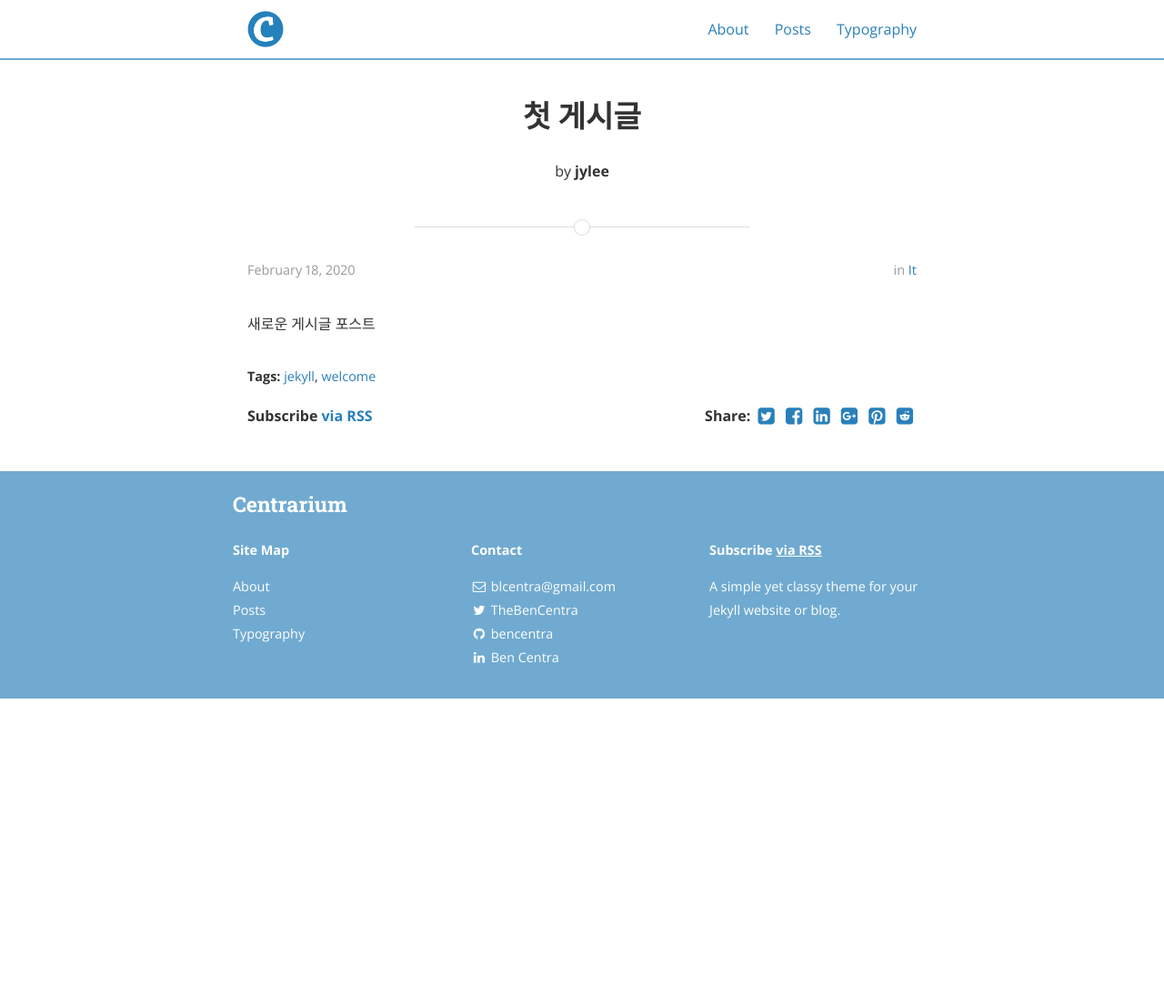
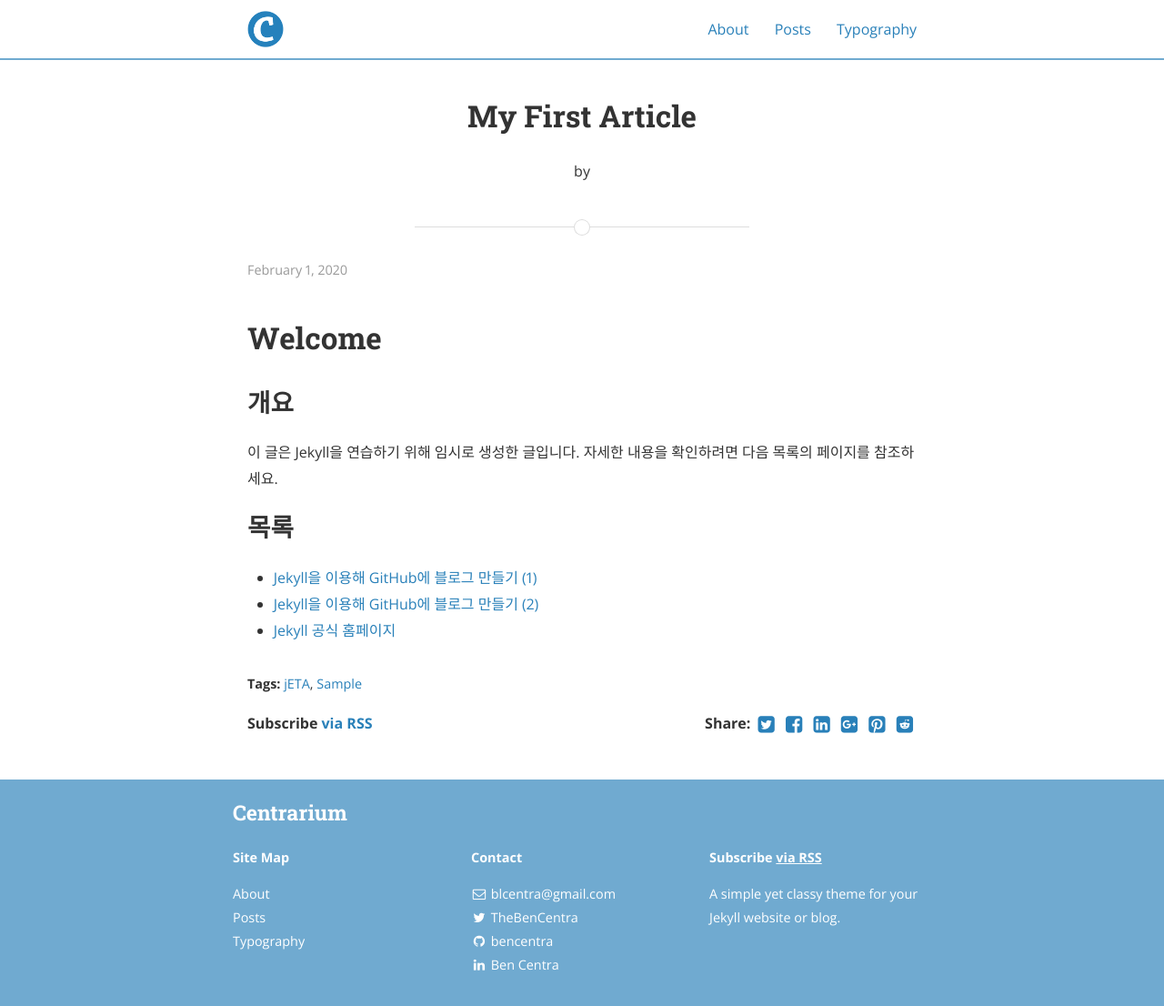
Before and after one commit to leejaeyeong/leejaeyeong.github.io, a Jekyll site: the page built from _posts/2020-02-01-first.md, in a window 1280 px wide and 1106 px high. Shown: the whole window at 91% size. Built offline with Jekyll 4.4.1, drawn with Linux system fonts in a browser that asks for light colours; nearby versions of some CDN libraries; our own code applies the rules of GitHub Pages for plain Markdown files.

Commit message:
test post

```diff
--- a/_posts/2020-02-01-first.md
+++ b/_posts/2020-02-01-first.md
@@ -1,10 +1,15 @@
 ---
-layout: post
-title:  "첫 게시글"
-date:   2020-02-18T14:25:52-05:00
-author: jylee
-categories: IT
-tags:	jekyll welcome
+title: My First Article
+tags: jETA Sample
 ---
 
-새로운 게시글 포스트
+# Welcome
+
+## 개요
+이 글은 Jekyll을 연습하기 위해 임시로 생성한 글입니다.
+자세한 내용을 확인하려면 다음 목록의 페이지를 참조하세요.
+
+## 목록
+- [Jekyll을 이용해 GitHub에 블로그 만들기 (1)](https://jetalog.net/86)
+- [Jekyll을 이용해 GitHub에 블로그 만들기 (2)](https://jetalog.net/87)
+- [Jekyll 공식 홈페이지](https://jekyllrb-ko.github.io)
```
